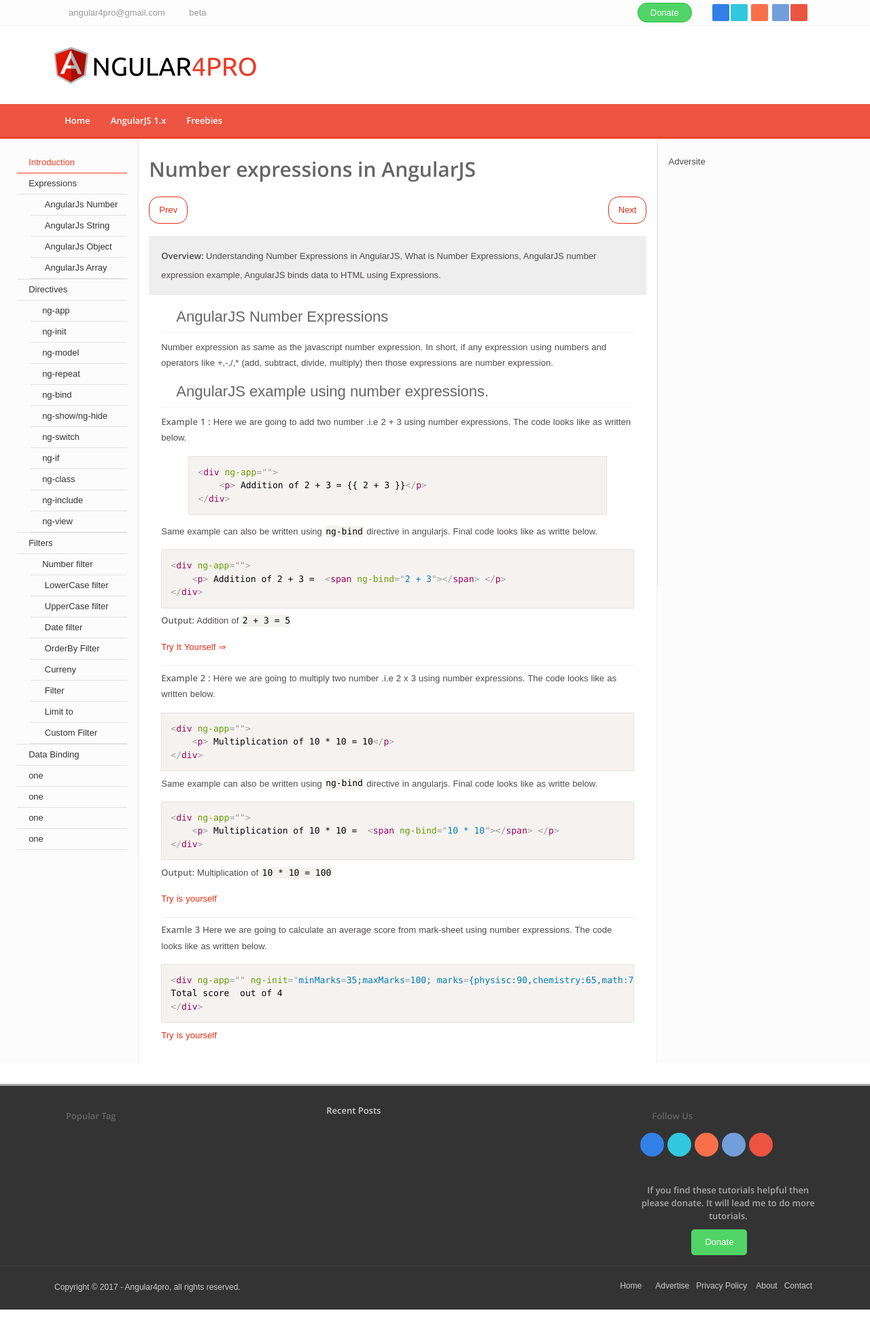
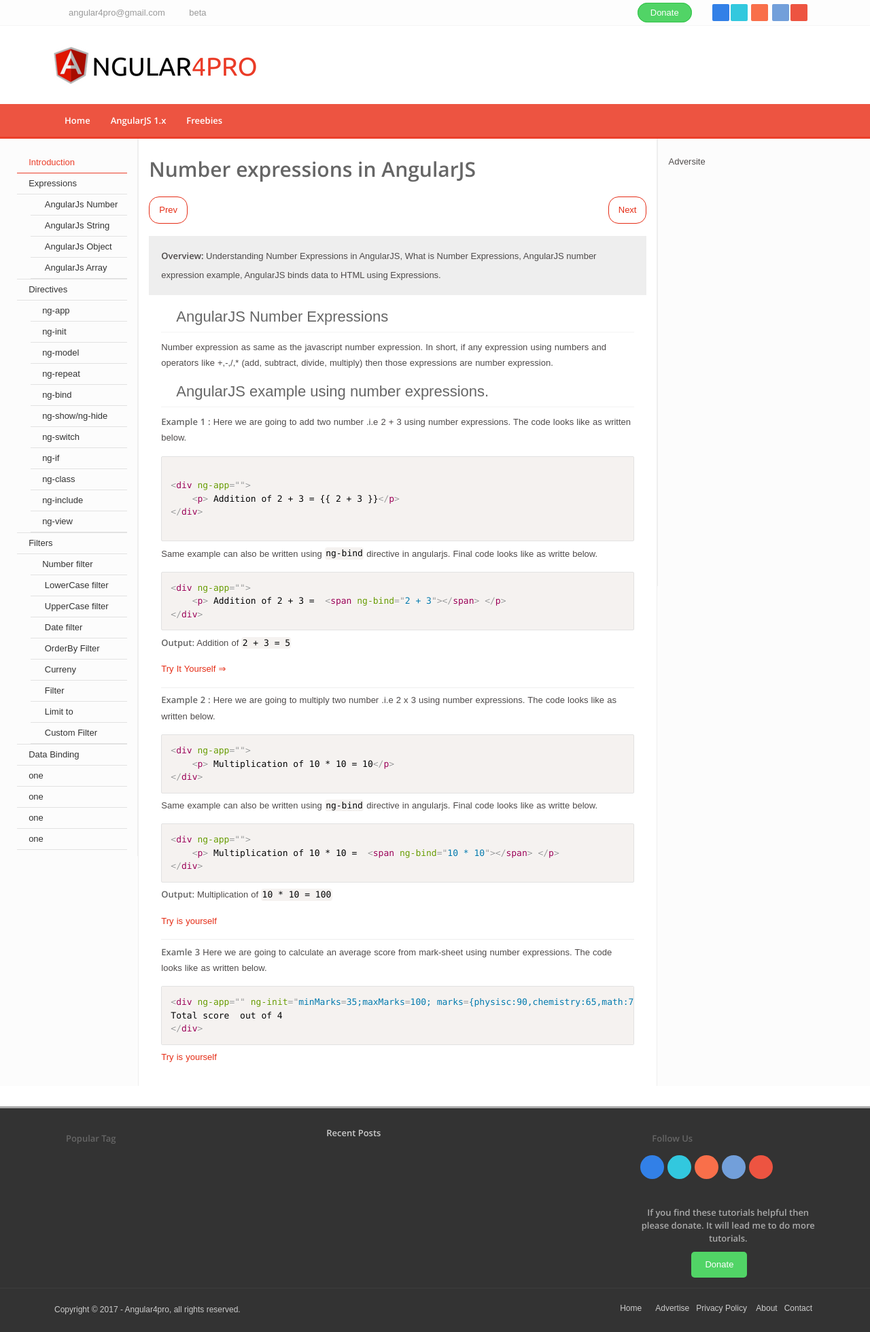
Before and after one commit to angular4pro/angular4pro.github.io, a Jekyll site: the page built from _posts/2017-09-21-number-expressions-angularjs.md, in a window 1280 px wide. Shown: the whole page at 68% size. Built offline with Jekyll 4.4.1, drawn with Linux system fonts in a browser that asks for light colours; some web fonts are replaced; before the commit the page ends 1926 px from its top, so only the background shows below that.

Commit message:
Update 2017-09-21-number-expressions-angularjs.md

````diff
--- a/_posts/2017-09-21-number-expressions-angularjs.md
+++ b/_posts/2017-09-21-number-expressions-angularjs.md
@@ -19,13 +19,13 @@ Number expression as same as the javascript number expression. In short, if any
 **Example 1 :**
 Here we are going to add two number .i.e 2 + 3 using number expressions. The code looks like as written below.
 
-{% highlight html%}
+```html
 {% raw %}
 <div ng-app="">
 	<p> Addition of 2 + 3 = {{ 2 + 3 }}</p>
 </div>
 {% endraw %}
-{% endhighlight %}
+```
 
 
 Same example can also be written using `ng-bind` directive in angularjs. Final code looks like as writte below.
````
